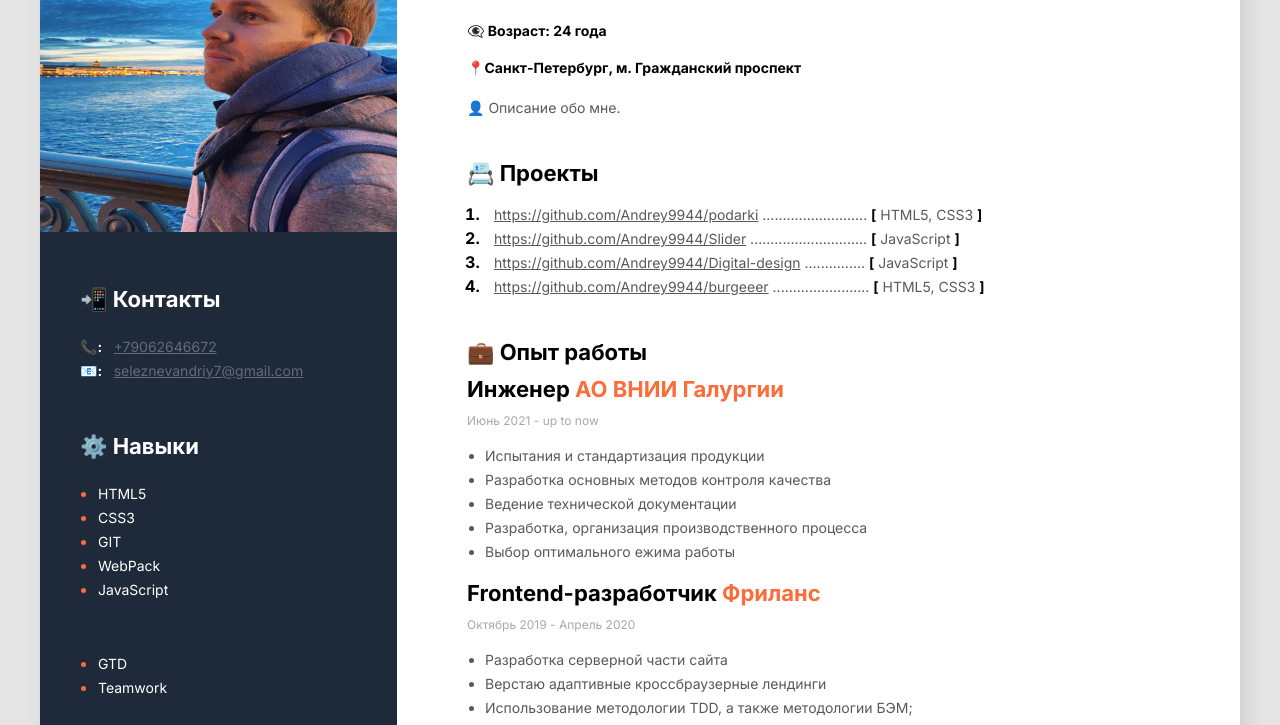
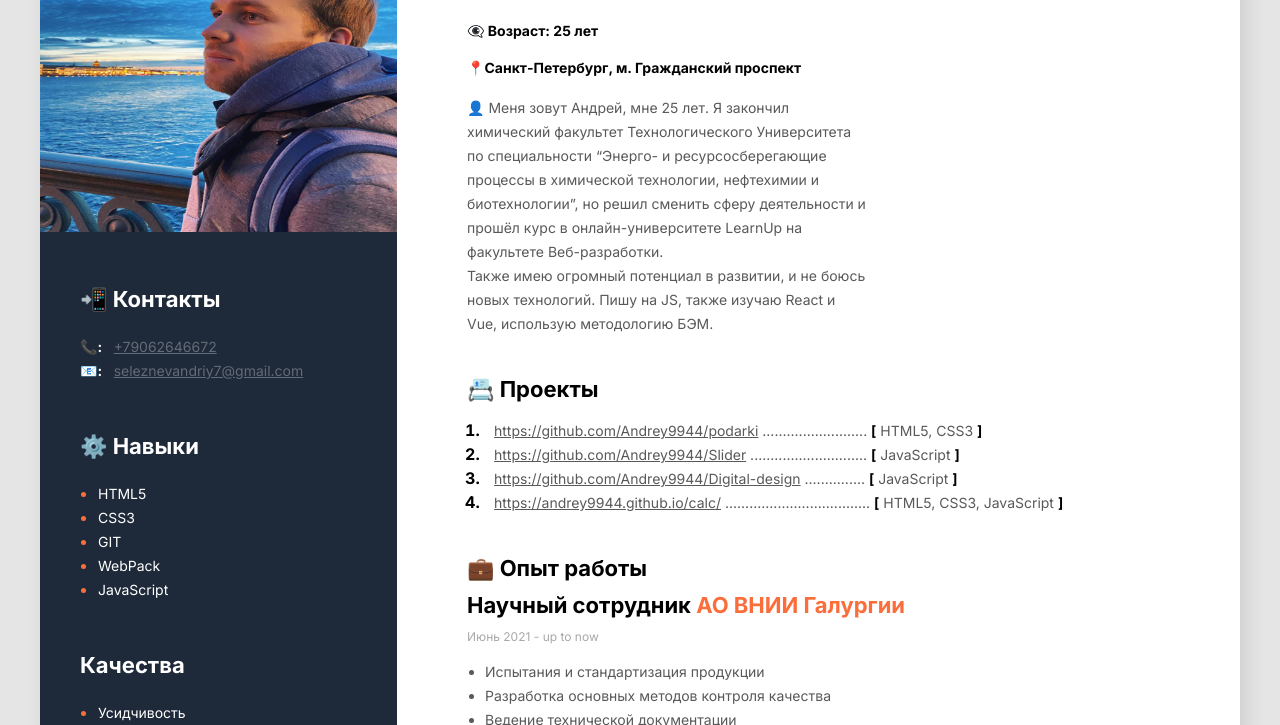
Before and after one commit to Andrey9944/myResume, a plain HTML site: page index.html in a window 1280 px wide. Shown: the part 218-943 px from the top of the page. Drawn offline with Linux system fonts and the light colour scheme.

Commit message:
Update index.html

```diff
--- a/index.html
+++ b/index.html
@@ -21,10 +21,13 @@
 
             <h2 class="about-me-profession">  </h2>
             <h2 class="my-name">Селезнев Андрей Александрович</h2>
-            <h2 class="about-me-profession"> 👁‍🗨 Возраст: 24 года</h2>
+            <h2 class="about-me-profession"> 👁‍🗨 Возраст: 25 лет</h2>
             <h2 class="about-me-profession"> 📍Санкт-Петербург, м. Гражданский проспект</h2>
 
-            <p class="about-me-description"> 👤 Описание обо мне.
+            <p class="about-me-description"> 👤 Меня зовут Андрей, мне 25 лет. Я закончил химический факультет Технологического Университета по специальности
+                “Энерго- и ресурсосберегающие процессы в химической технологии, нефтехимии и биотехнологии”,
+                но решил сменить сферу деятельности и прошёл курс в онлайн-университете LearnUp на факультете Веб-разработки.
+                <br>Также имею огромный потенциал в развитии, и не боюсь новых технологий. Пишу на JS, также изучаю React и Vue, использую методологию БЭМ.
             </p>
         </div>
 
@@ -56,9 +59,9 @@
                 </li>
                 <li class="my-project-item">
                     <span class="my-project-text">
-                        <a href="https://github.com/Andrey9944/burgeeer" class="my-project-link">https://github.com/Andrey9944/burgeeer</a>
-                        ........................
-                        <span class="my-project-bracket">[</span> HTML5, CSS3 <span class="my-project-bracket">]</span>
+                        <a href="https://andrey9944.github.io/calc/" class="my-project-link">https://andrey9944.github.io/calc/</a>
+                        ....................................
+                        <span class="my-project-bracket">[</span> HTML5, CSS3, JavaScript <span class="my-project-bracket">]</span>
                 </span>
                 </li>
             </ol>
@@ -71,7 +74,7 @@
 
                 <!-- Company 3 -->
                 <div class="my-work-experience-company-block">
-                    <h4 class="my-work-experience-position">Инженер<span class="my-work-experience-company"> АО ВНИИ Галургии</span> </h4>
+                    <h4 class="my-work-experience-position">Научный сотрудник<span class="my-work-experience-company"> АО ВНИИ Галургии</span> </h4>
                     <p class="my-work-experience-period"> Июнь 2021 - up to now  <span class="my-work-experience-divider">  </span> </p>
 
                     <ul class="my-work-experience-duties">
@@ -90,7 +93,6 @@
 
                     <ul class="my-work-experience-duties">
                         <li class="my-work-experience-duty">Разработка серверной части сайта</li>
-                        <li class="my-work-experience-duty">Верстаю адаптивные кроссбраузерные лендинги</li>
                         <li class="my-work-experience-duty">Использование методологии TDD, а также методологии БЭМ;</li>
                     </ul>
                 </div>
@@ -109,6 +111,7 @@
                     <li class="my-work-experience-dutp">Skillbox<br><span class="kurs">Backend разработка</span></li>
                     <li class="my-work-experience-dutp">Stepik<br><span class="kurs">Веб-разработка для начинающих: HTML и CSS (<a href="https://stepik.org/cert/1076306">Сертификат</a>)</span></li>
                     <li class="my-work-experience-dutp">Stepik<br><span class="kurs">Программирование на Python</span></li>
+                    <li class="my-work-experience-dutp">LearnUp<br><span class="kurs">Frontend-разработчик</span></li>
                 </ul>
             </div>
 
@@ -146,15 +149,6 @@
                     </ul>
                 </div>
 
-                <!-- soft skills section -->
-                <div class="soft-skills">
-                    <h3 class="sidebar-title"></h3>
-                    <ul class="soft-skills-list">
-                        <li class="soft-skills-item"><span class="soft-skills-item-text">GTD</span></li>
-                        <li class="soft-skills-item"><span class="soft-skills-item-text">Teamwork</span></li>
-                    </ul>
-                </div>
-
                                     <!-- soft skills section -->
                 <div class="soft-skills">
                     <h3 class="sidebar-title"> Качества</h3>
```
